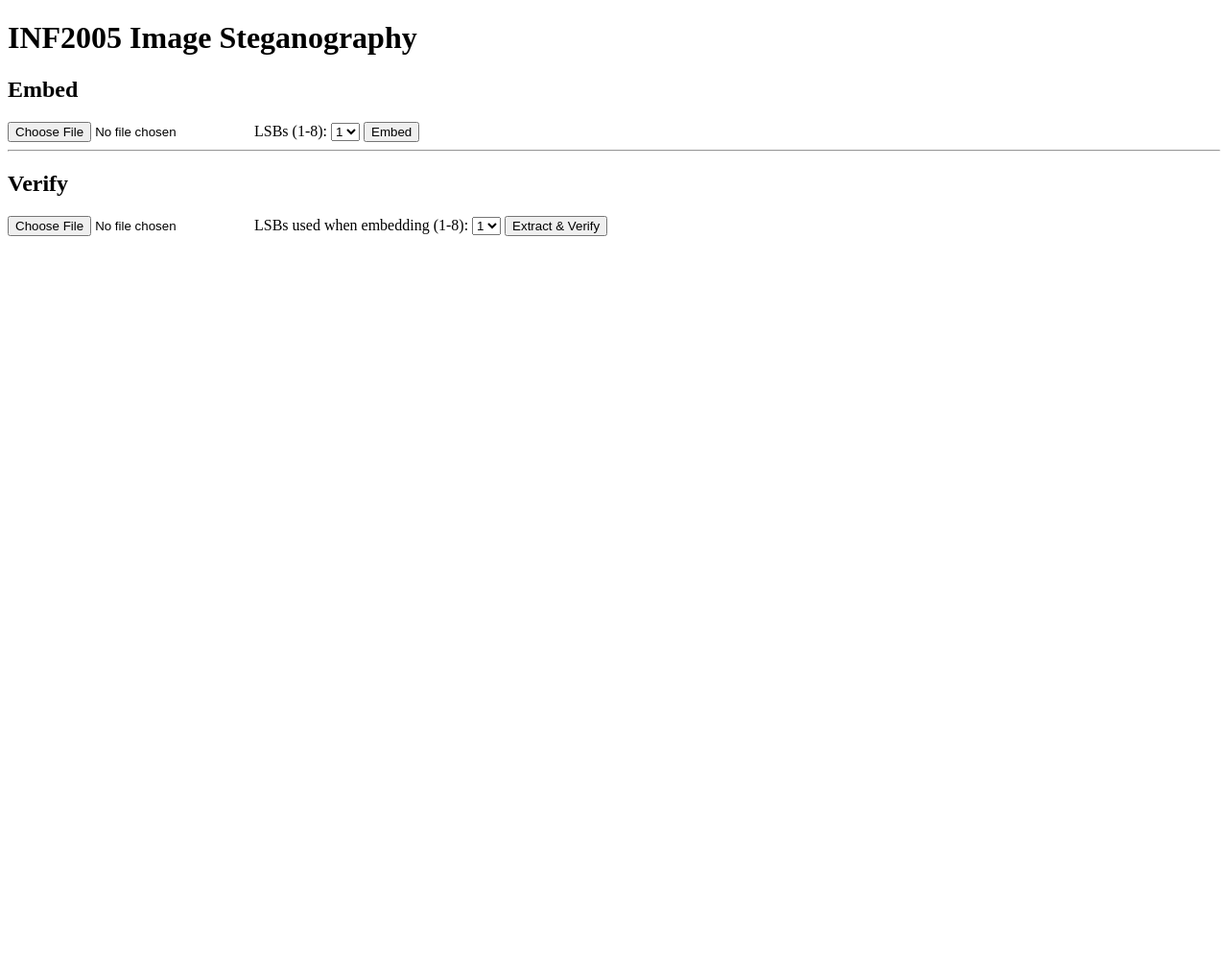
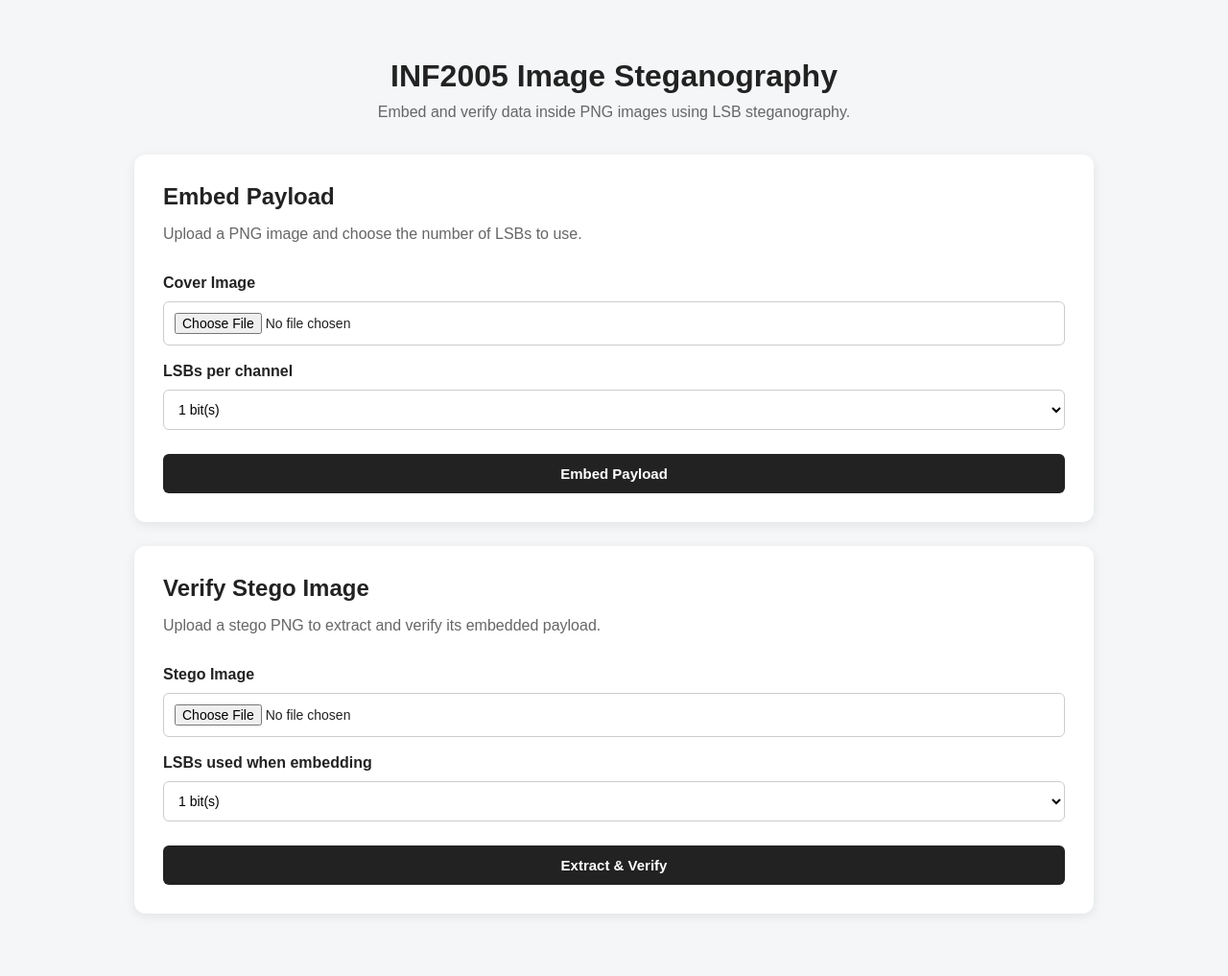
Before and after one commit to JolieNgai/INF2005-ACW1, a Python web app: template app/templates/image_stego.html in a window 1280 px wide. Shown: the whole page at 96% size. Before the commit the page ends 246 px from the top, so only its background shows below. Run offline with Jinja, Linux system fonts and the light colour scheme; the template is opened without the code that fills it, so the values that code supplies are empty.

Commit message:
Made the html better

```diff
--- /dev/null
+++ b/app/static/css/style.css
@@ -0,0 +1,220 @@
+* {
+    box-sizing: border-box;
+}
+
+body {
+    margin: 0;
+    padding: 40px 20px;
+    font-family: Arial, Helvetica, sans-serif;
+    background: #f4f6f8;
+    color: #222;
+}
+
+.container {
+    max-width: 1000px;
+    margin: 0 auto;
+}
+
+/* #header */
+
+.page-header {
+    text-align: center;
+    margin-bottom: 35px;
+}
+
+.page-header h1 {
+    margin-bottom: 10px;
+    font-size: 32px;
+}
+
+.page-header p {
+    margin: 0;
+    color: #666;
+    font-size: 16px;
+}
+
+/* #cards */
+
+.card {
+    background: #fff;
+    padding: 30px;
+    margin-bottom: 25px;
+    border-radius: 12px;
+    box-shadow: 0 3px 12px rgba(0, 0, 0, 0.08);
+}
+
+.card h2 {
+    margin-top: 0;
+    margin-bottom: 8px;
+}
+
+.description {
+    color: #666;
+    margin-bottom: 25px;
+}
+
+/* #forms */
+
+form {
+    display: flex;
+    flex-direction: column;
+    gap: 10px;
+}
+
+label {
+    font-weight: 600;
+    margin-top: 8px;
+}
+
+input[type="file"],
+select {
+    width: 100%;
+    padding: 11px;
+    border: 1px solid #ccc;
+    border-radius: 6px;
+    background: #fff;
+    font-size: 14px;
+}
+
+button {
+    margin-top: 15px;
+    padding: 12px 18px;
+    border: none;
+    border-radius: 6px;
+    background: #222;
+    color: #fff;
+    font-size: 15px;
+    font-weight: 600;
+    cursor: pointer;
+}
+
+button:hover {
+    background: #444;
+}
+
+/* #messages */
+
+.message {
+    padding: 14px 18px;
+    margin-bottom: 25px;
+    border-radius: 8px;
+}
+
+.error {
+    background: #fdecec;
+    border: 1px solid #f5b5b5;
+    color: #a12626;
+}
+
+/* #results */
+
+.result {
+    margin-top: 30px;
+    padding-top: 25px;
+    border-top: 1px solid #ddd;
+}
+
+.result h3 {
+    margin-top: 0;
+}
+
+.info {
+    color: #555;
+    font-size: 14px;
+}
+
+/* #images */
+
+.image-comparison {
+    display: grid;
+    grid-template-columns: 1fr 1fr;
+    gap: 25px;
+    margin: 25px 0;
+}
+
+.image-comparison div {
+    text-align: center;
+}
+
+.image-comparison h4 {
+    margin-bottom: 12px;
+}
+
+.image-comparison img {
+    display: block;
+    width: 100%;
+    max-height: 350px;
+    object-fit: contain;
+    border: 1px solid #ddd;
+    border-radius: 8px;
+    background: #f8f8f8;
+}
+
+/* #download */
+
+.download-link {
+    display: inline-block;
+    padding: 10px 16px;
+    background: #222;
+    color: #fff;
+    text-decoration: none;
+    border-radius: 6px;
+    font-weight: 600;
+}
+
+.download-link:hover {
+    background: #444;
+}
+
+.note {
+    margin-top: 15px;
+    color: #666;
+    font-size: 14px;
+}
+
+/* #verification */
+
+.verdict {
+    margin-top: 30px;
+    padding: 20px;
+    border-top: 1px solid #ddd;
+}
+
+.verdict h3 {
+    margin-top: 0;
+}
+
+.verdict p {
+    font-size: 18px;
+}
+
+pre {
+    padding: 18px;
+    background: #f4f4f4;
+    border: 1px solid #ddd;
+    border-radius: 8px;
+    overflow-x: auto;
+    white-space: pre-wrap;
+    word-break: break-word;
+    font-size: 13px;
+}
+
+/* #mobile */
+
+@media (max-width: 700px) {
+    body {
+        padding: 20px 12px;
+    }
+
+    .card {
+        padding: 20px;
+    }
+
+    .page-header h1 {
+        font-size: 26px;
+    }
+
+    .image-comparison {
+        grid-template-columns: 1fr;
+    }
+}
--- a/app/templates/image_stego.html
+++ b/app/templates/image_stego.html
@@ -1,63 +1,143 @@
 <!DOCTYPE html>
-<html>
-<head><title>Image Stego</title></head>
+<html lang="en">
+<head>
+    <meta charset="UTF-8">
+    <meta name="viewport" content="width=device-width, initial-scale=1.0">
+    <title>INF2005 Image Steganography</title>
+    <link rel="stylesheet" href="{{ url_for('static', filename='css/style.css') }}">
+</head>
+
 <body>
+
+<div class="container">
+
+    <header class="page-header">
         <h1>INF2005 Image Steganography</h1>
+        <p>Embed and verify data inside PNG images using LSB steganography.</p>
+    </header>
 
-    <h2>Embed</h2>
+    {% if error %}
+    <div class="message error">
+        <strong>Error:</strong> {{ error }}
+    </div>
+    {% endif %}
+
+    <section class="card">
+        <h2>Embed Payload</h2>
+        <p class="description">
+            Upload a PNG image and choose the number of LSBs to use.
+        </p>
+
         <form action="/embed" method="post" enctype="multipart/form-data">
-        <input type="file" name="cover_image" accept=".png" required>
-        <label>LSBs (1-8):
-            <select name="bits_per_channel">
+
+            <label for="cover_image">Cover Image</label>
+            <input
+                type="file"
+                id="cover_image"
+                name="cover_image"
+                accept=".png"
+                required
+            >
+
+            <label for="embed_bits">LSBs per channel</label>
+            <select id="embed_bits" name="bits_per_channel">
                 {% for i in range(1, 9) %}
-                <option value="{{ i }}">{{ i }}</option>
+                <option value="{{ i }}">{{ i }} bit(s)</option>
                 {% endfor %}
             </select>
-        </label>
-        <button type="submit">Embed</button>
+
+            <button type="submit">Embed Payload</button>
         </form>
 
         {% if stego_filename and cover_filename %}
+        <div class="result">
+
             <h3>Embed Result</h3>
-    <p>{{ capacity_msg }}</p>
-    <div style="display:flex; gap:20px;">
+
+            <p class="info">{{ capacity_msg }}</p>
+
+            <div class="image-comparison">
+
                 <div>
-            <p>Cover</p>
-            <img src="/uploads/{{ cover_filename }}" width="200">
+                    <h4>Cover</h4>
+                    <img
+                        src="/uploads/{{ cover_filename }}"
+                        alt="Original cover image"
+                    >
                 </div>
+
                 <div>
-            <p>Stego</p>
-            <img src="/uploads/{{ stego_filename }}" width="200">
+                    <h4>Stego</h4>
+                    <img
+                        src="/uploads/{{ stego_filename }}"
+                        alt="Stego image"
+                    >
                 </div>
+
             </div>
-    <p><a href="/uploads/{{ stego_filename }}" download>Download stego image</a></p>
-    <p>Embedded at {{ bits }} bit(s) per channel — download this file, then upload it below to verify it independently.</p>
+
+            <a
+                class="download-link"
+                href="/uploads/{{ stego_filename }}"
+                download
+            >
+                Download Stego Image
+            </a>
+
+            <p class="note">
+                Embedded using {{ bits }} bit(s) per channel.
+                Upload the downloaded stego image below to verify it independently.
+            </p>
+
+        </div>
+        {% endif %}
+    </section>
+
+
+    <section class="card">
+        <h2>Verify Stego Image</h2>
+
+        <p class="description">
+            Upload a stego PNG to extract and verify its embedded payload.
+        </p>
+
+        <form action="/verify" method="post" enctype="multipart/form-data">
+
+            <label for="stego_image">Stego Image</label>
+            <input
+                type="file"
+                id="stego_image"
+                name="stego_image"
+                accept=".png"
+                required
+            >
+
+            <label for="verify_bits">LSBs used when embedding</label>
+            <select id="verify_bits" name="bits_per_channel">
+                {% for i in range(1, 9) %}
+                <option value="{{ i }}">{{ i }} bit(s)</option>
+                {% endfor %}
+            </select>
+
+            <button type="submit">Extract & Verify</button>
+
+        </form>
+
+        {% if verdict %}
+        <div class="verdict">
+            <h3>Verification Result</h3>
+            <p><strong>Verdict:</strong> {{ verdict }}</p>
+
+            {% if extracted_payload %}
+            <h4>Extracted Payload</h4>
+            <pre>{{ extracted_payload }}</pre>
+            {% endif %}
+        </div>
         {% endif %}
 
-    <hr>
+    </section>
 
-    <h2>Verify</h2>
-    <form action="/verify" method="post" enctype="multipart/form-data">
-        <input type="file" name="stego_image" accept=".png" required>
-        <label>LSBs used when embedding (1-8):
-            <select name="bits_per_channel">
-                {% for i in range(1, 9) %}
-                <option value="{{ i }}">{{ i }}</option>
-                {% endfor %}
-            </select>
-        </label>
-        <button type="submit">Extract & Verify</button>
-    </form>
-    {% if error %}
-        <p>{{ error }}</p>
-    {% endif %}
-    {% if verdict %}
-    <h3>Verdict: {{ verdict }}</h3>
-    {% if extracted_payload %}
-    <p>Extracted payload:</p>
-    <pre>{{ extracted_payload }}</pre>
-    {% endif %}
-    {% endif %}
+</div>
 
 </body>
 </html>
```
Also changed, not shown: app/uploads/verify_V&V_Lab1 (1).png (deleted), app/uploads/verify_stego_map.png (deleted), 1 other file. Lines whose indentation alone changed are shown as unchanged.
